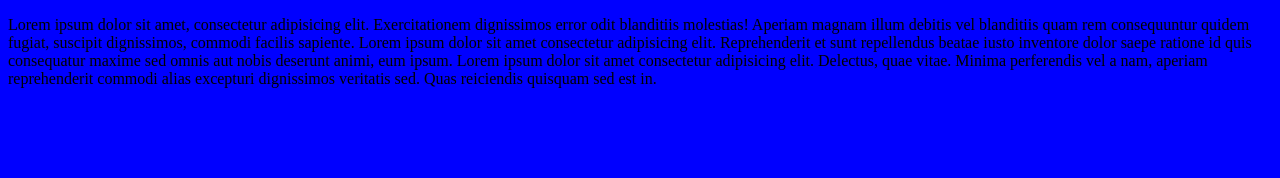
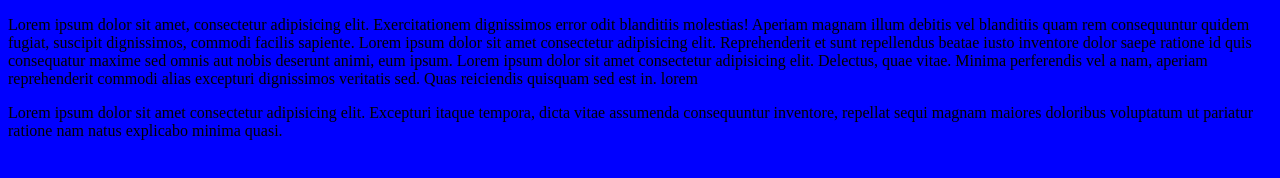
Before and after one commit to jmw1493/random-new-repo, a plain HTML site: page index.html in a window 1280 px wide. Drawn offline with Linux system fonts and the light colour scheme.

Commit message:
new paragraph

```diff
--- a/index.html
+++ b/index.html
@@ -18,7 +18,13 @@
       deserunt animi, eum ipsum. Lorem ipsum dolor sit amet consectetur
       adipisicing elit. Delectus, quae vitae. Minima perferendis vel a nam,
       aperiam reprehenderit commodi alias excepturi dignissimos veritatis sed.
-      Quas reiciendis quisquam sed est in.
+      Quas reiciendis quisquam sed est in. lorem
+    </p>
+    <p>
+      Lorem ipsum dolor sit amet consectetur adipisicing elit. Excepturi itaque
+      tempora, dicta vitae assumenda consequuntur inventore, repellat sequi
+      magnam maiores doloribus voluptatum ut pariatur ratione nam natus
+      explicabo minima quasi.
     </p>
     <script src="app.js"></script>
   </body>
```
